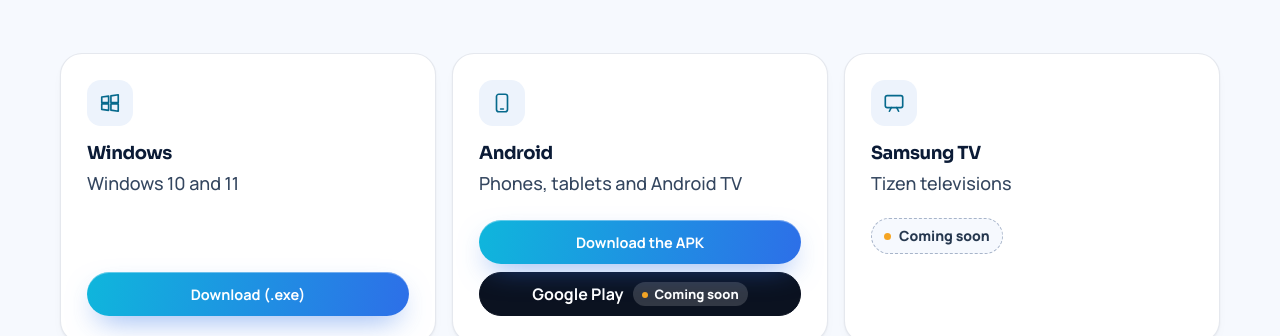
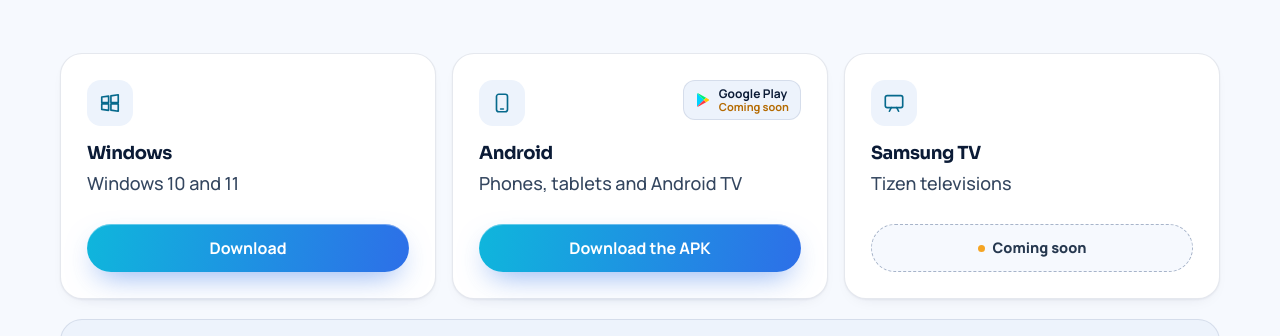
Before and after one commit to aura-tv/aura-tv.github.io, a plain HTML site: page index.html in a window 1280 px wide. Shown: the part 8814-9150 px from the top of the page. Drawn offline with Linux system fonts and the light colour scheme.

Commit message:
Add files via upload

```diff
--- a/index.html
+++ b/index.html
@@ -268,8 +268,15 @@ section.block { padding-block: clamp(80px, 11vw, 140px); scroll-margin-top: 80px
 .dl .card p { color: var(--muted); font-size: 14.5px; }
 .soon { margin-top: 14px; width: fit-content; display: inline-flex; align-items: center; gap: 8px; font-size: 12.5px; font-weight: 800; padding: 6px 12px; border-radius: 999px; background: var(--bg); border: 1px dashed var(--line-strong); color: var(--muted); }
 .soon::before { content: ""; width: 7px; height: 7px; border-radius: 50%; background: #f5a524; }
-.dl .get { display: flex; flex-direction: column; gap: 8px; margin-top: auto; padding-top: 16px; }
-.dl .get .btn { --h: 44px; width: 100%; padding: 0 14px; font-size: 14.5px; }
+.dl .get { display: flex; flex-direction: column; gap: 10px; margin-top: auto; padding-top: 20px; }
+.dl .get .btn { --h: 48px; height: 48px; width: 100%; padding: 0 16px; font-size: 16px; font-weight: 700; box-sizing: border-box; }
+.dl .get .soon { margin-top: 0; width: 100%; height: 48px; min-height: 48px; justify-content: center; font-size: 14.5px; box-sizing: border-box; }
+.dl .card-top { display: flex; align-items: flex-start; justify-content: space-between; gap: 10px; }
+.dl .gp-badge { display: inline-flex; align-items: center; gap: 8px; padding: 6px 11px; border-radius: 12px; background: var(--bg-soft); border: 1px solid var(--line); white-space: nowrap; }
+.dl .gp-badge svg { width: 16px; height: 16px; flex-shrink: 0; }
+.dl .gp-badge > span { display: flex; flex-direction: column; line-height: 1.15; text-align: left; }
+.dl .gp-badge b { font-size: 12px; font-weight: 700; color: var(--fg); }
+.dl .gp-badge i { font-style: normal; font-size: 11px; font-weight: 700; color: #b46a00; }
 .dl .get .off { cursor: default; background: #0b1220; border: 1px solid #0b1220; color: #fff; box-shadow: none; }
 .dl .get .off:hover { transform: none; box-shadow: none; }
 .dl .get .off small { font-size: 11.5px; font-weight: 800; padding: 3px 9px; border-radius: 999px; background: rgba(255,255,255,.16); color: #fff; }
@@ -814,9 +821,9 @@ p { text-wrap: pretty; }
         <p data-en="Download links will appear here as soon as each version is published.">Les liens de téléchargement apparaîtront ici dès la publication de chaque version.</p>
       </div>
       <div class="dl">
-        <div class="card reveal"><span class="di"><svg viewBox="0 0 24 24" fill="none" stroke="currentColor" stroke-width="1.8" stroke-linejoin="round"><path d="M3 5.5l7.5-1v7H3zM13 4.2L21 3v8.5h-8zM3 13h7.5v7L3 19zM13 13h8v8l-8-1.2z"/></svg></span><h3>Windows</h3><p data-en="Windows 10 and 11">Windows 10 et 11</p><div class="get"><a class="btn primary" href="https://github.com/aura-tv/aura-tv.github.io/releases/latest/download/AURA-TV.exe" data-en="Download (.exe)">Télécharger (.exe)</a></div></div>
-        <div class="card reveal" style="--d:.06s"><span class="di"><svg viewBox="0 0 24 24" fill="none" stroke="currentColor" stroke-width="1.8" stroke-linecap="round"><rect x="6" y="2.5" width="12" height="19" rx="2.5"/><path d="M10.5 18.5h3"/></svg></span><h3>Android</h3><p data-en="Phones, tablets and Android TV">Téléphones, tablettes et Android TV</p><div class="get"><a class="btn primary" href="https://github.com/aura-tv/aura-tv.github.io/releases/latest/download/AURA-TV.apk" data-en="Download the APK">Télécharger l’APK</a><span class="btn off" aria-disabled="true"><span>Google Play</span><small data-en="Coming soon">Bientôt disponible</small></span></div></div>
-        <div class="card reveal" style="--d:.12s"><span class="di"><svg viewBox="0 0 24 24" fill="none" stroke="currentColor" stroke-width="1.8" stroke-linecap="round"><rect x="2.5" y="4" width="19" height="13" rx="2"/><path d="M7 21l2-4M17 21l-2-4"/></svg></span><h3 data-en="Samsung TV">TV Samsung</h3><p data-en="Tizen televisions">Téléviseurs Tizen</p><span class="soon" data-en="Coming soon">Bientôt disponible</span></div>
+        <div class="card reveal"><span class="di"><svg viewBox="0 0 24 24" fill="none" stroke="currentColor" stroke-width="1.8" stroke-linejoin="round"><path d="M3 5.5l7.5-1v7H3zM13 4.2L21 3v8.5h-8zM3 13h7.5v7L3 19zM13 13h8v8l-8-1.2z"/></svg></span><h3>Windows</h3><p data-en="Windows 10 and 11">Windows 10 et 11</p><div class="get"><a class="btn primary" href="https://github.com/aura-tv/aura-tv.github.io/releases/latest/download/AURA-TV.exe" data-en="Download">Télécharger</a></div></div>
+        <div class="card reveal" style="--d:.06s"><div class="card-top"><span class="di"><svg viewBox="0 0 24 24" fill="none" stroke="currentColor" stroke-width="1.8" stroke-linecap="round"><rect x="6" y="2.5" width="12" height="19" rx="2.5"/><path d="M10.5 18.5h3"/></svg></span><span class="gp-badge"><svg viewBox="0 0 24 24" aria-hidden="true"><path fill="#00d2ff" d="M3.6 2.3a1.5 1.5 0 0 0-.6 1.2v17c0 .5.2.9.6 1.2l9.7-9.7z"/><path fill="#00f076" d="M16.6 8.7 5.2 2.2c-.6-.3-1.2-.2-1.6.1l9.7 9.7z"/><path fill="#ff3a44" d="M13.3 12 3.6 21.7c.4.3 1 .4 1.6.1l11.4-6.5z"/><path fill="#ffc900" d="M20.3 10.8 16.6 8.7 13.3 12l3.3 3.3 3.7-2.1c1-.6 1-1.8 0-2.4z"/></svg><span><b>Google Play</b><i data-en="Coming soon">Bientôt disponible</i></span></span></div><h3>Android</h3><p data-en="Phones, tablets and Android TV">Téléphones, tablettes et Android TV</p><div class="get"><a class="btn primary" href="https://github.com/aura-tv/aura-tv.github.io/releases/latest/download/AURA-TV.apk" data-en="Download the APK">Télécharger l’APK</a></div></div>
+        <div class="card reveal" style="--d:.12s"><span class="di"><svg viewBox="0 0 24 24" fill="none" stroke="currentColor" stroke-width="1.8" stroke-linecap="round"><rect x="2.5" y="4" width="19" height="13" rx="2"/><path d="M7 21l2-4M17 21l-2-4"/></svg></span><h3 data-en="Samsung TV">TV Samsung</h3><p data-en="Tizen televisions">Téléviseurs Tizen</p><div class="get"><span class="soon" data-en="Coming soon">Bientôt disponible</span></div></div>
       </div>
       <div class="notify reveal">
         <p data-en="The community Discord<span>Announcements and updates, general chat, suggestions, feedback, FAQ and guides, help for each device (Windows, Android phone, Android TV, Samsung) and a channel to report bugs.</span>">Le Discord de la communauté<span>Annonces et mises à jour, discussions générales, suggestions, retours, FAQ et guides, aide pour chaque appareil (Windows, Android mobile, Android TV, Samsung) et un salon pour signaler les bugs.</span></p>
```
